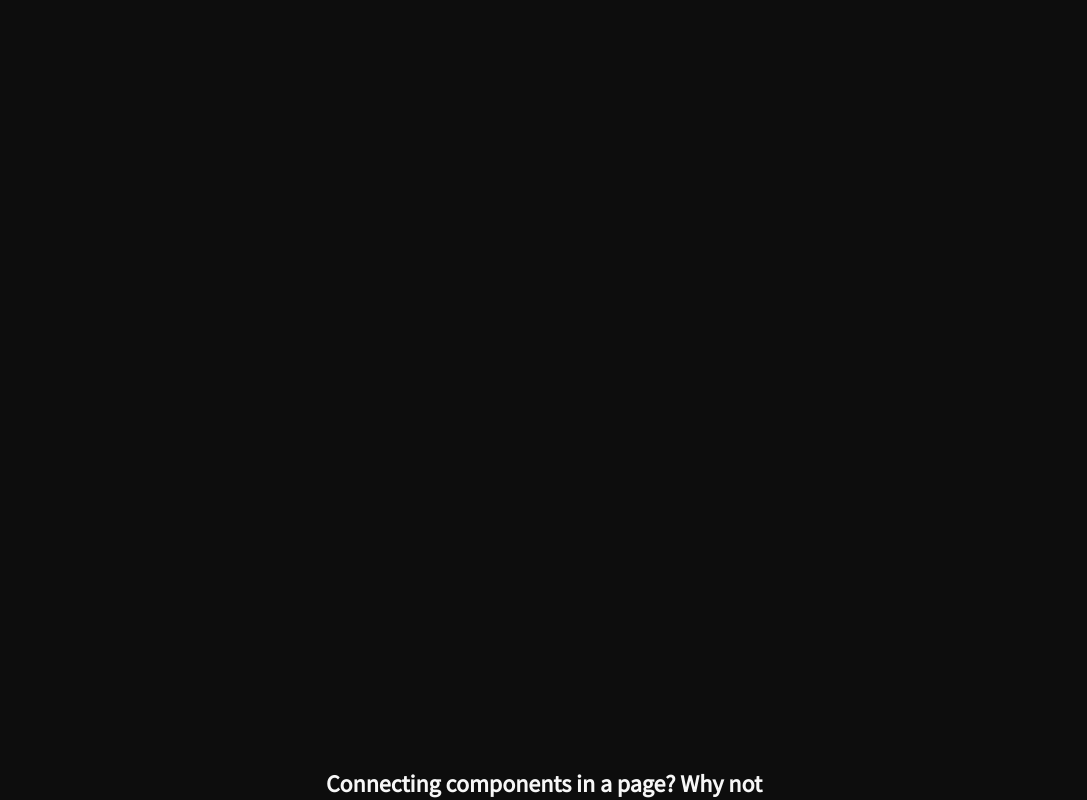
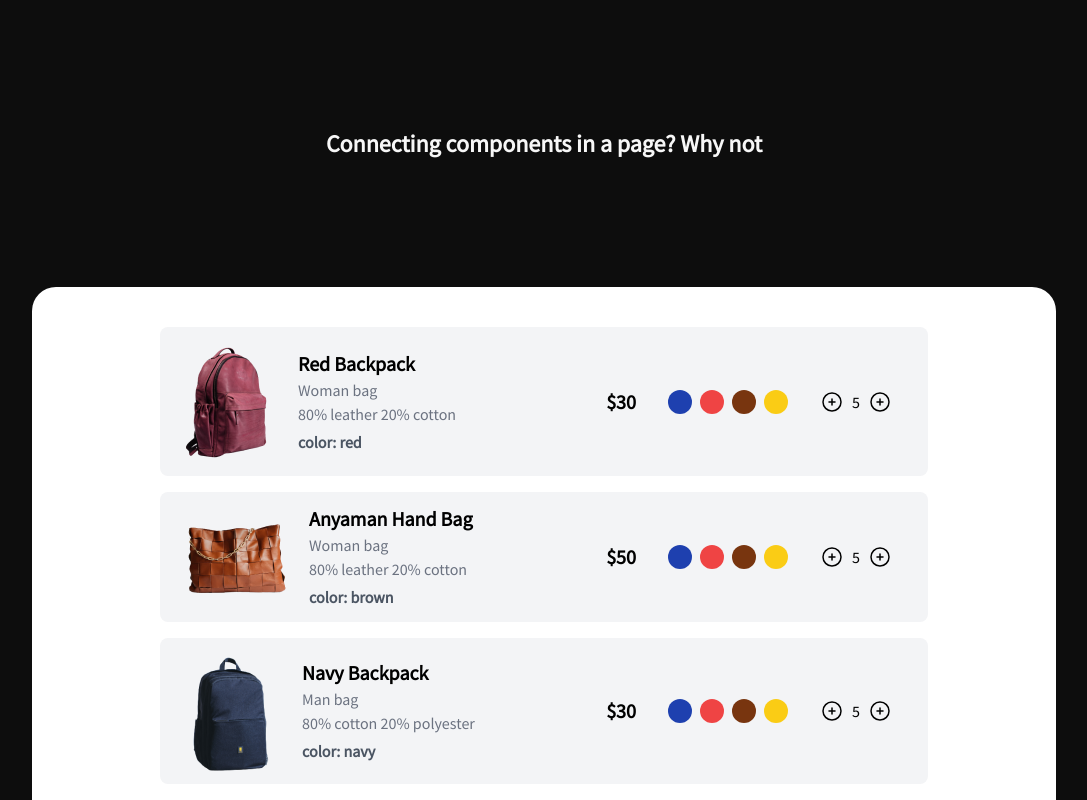
Before and after one commit to alysialfi/portfolio, a Vue app: page / in a window 1280 px wide. Shown: the part 1600-2400 px from the top of the page, without its empty margins (96-1183 px from the left). Built offline with nearby package versions, Linux system fonts and the light colour scheme.

Commit message:
feat: (components/Component) import ProductDisplay, loop, and pass product data props

```diff
--- a/src/components/Component.vue
+++ b/src/components/Component.vue
@@ -1,5 +1,6 @@
 <script setup>
     import { onMounted, ref, reactive } from 'vue';
+    import ProductDisplay from "./units/ProductDetail.vue";
 
     const isModalOpen = ref(false)
     const states = reactive({
@@ -36,5 +37,8 @@
 <template>
     <div id="Component" class="flex w-full h-screen items-end justify-center flex-wrap">
         <div class="w-full font-semibold text-2xl text-center">Connecting components in a page? Why not</div>
+        <div class="relative w-4/5 px-32 pt-10 bg-white rounded-t-3xl bottom-0">
+            <ProductDisplay v-for="(product, p) in states.products" :key="p" :product="product" :colors="states.productColors" class="mb-4"></ProductDisplay>
+        </div>
     </div>
 </template>
```
